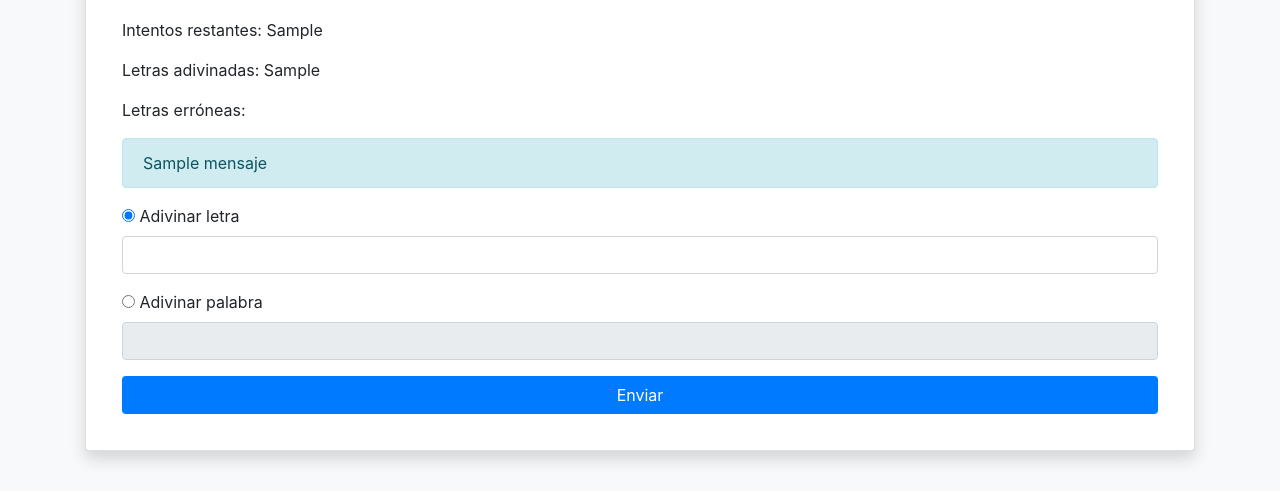
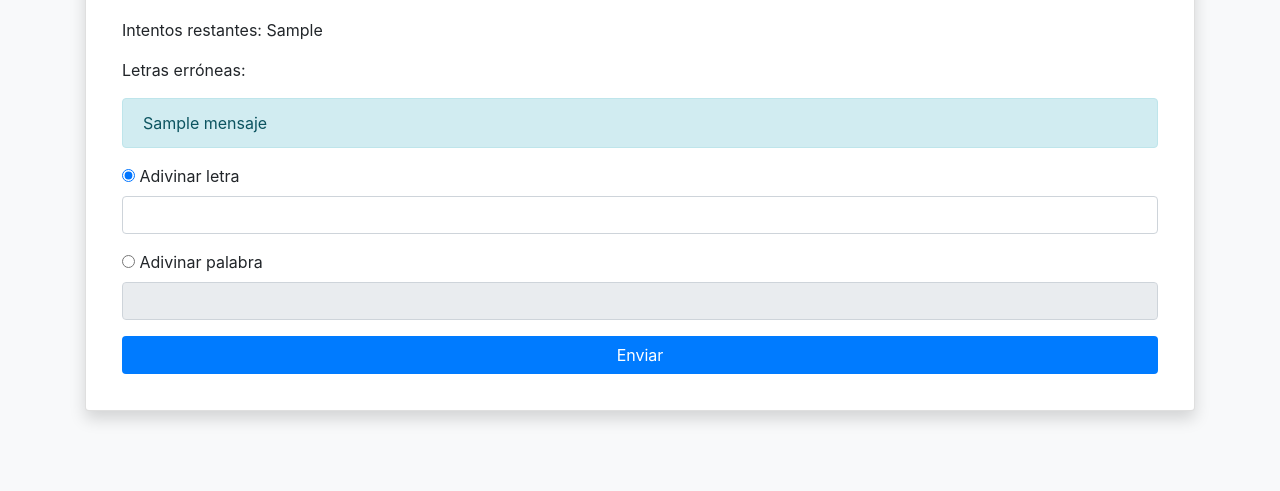
Before and after one commit to agus32/python-ahorcado, a Flask app: template templates/juego.html in a window 1280 px wide. Shown: the part 159-650 px from the top of the page. Run offline with Flask 2, Linux system fonts and the light colour scheme; the template is opened without the code that fills it: most values are stand-ins (such as "Sample title", 1, 10 or a date in 2020); some libraries are stand-ins or nearby versions.

Commit message:
mejorado juego

```diff
--- a/templates/juego.html
+++ b/templates/juego.html
@@ -50,8 +50,7 @@
                 <h2 class="card-title text-center">Juego de Adivinar Palabras</h2>
                 <p class="card-text">Palabra: {{ dibujar_palabra(juego['letras_adivinadas'], juego['palabra']) }}</p>
                 <p class="card-text">Intentos restantes: {{ juego['intentos_restantes'] }}</p>
-                <p class="card-text">Letras adivinadas: {{ juego['letras_adivinadas'] }}</p>
-                <p class="card-text">Letras erróneas: {{ juego['letras_erroneas'] }}</p>
+                <p class="card-text">Letras erróneas: {{ ', '.join(juego['letras_erroneas']) }}</p>
 
                 {% if mensaje %}
                 <div class="alert alert-info">{{ mensaje }}</div>
```
